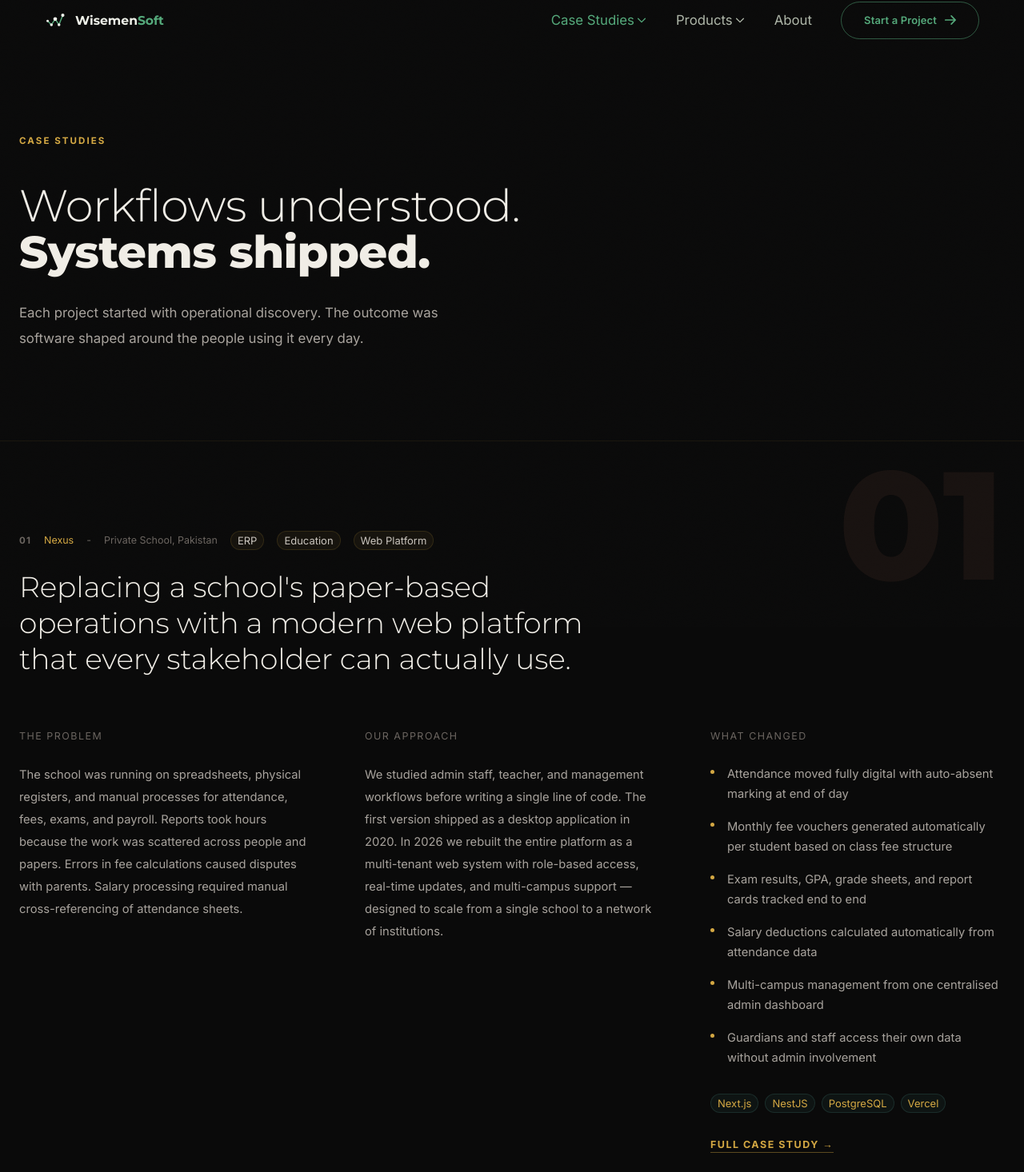
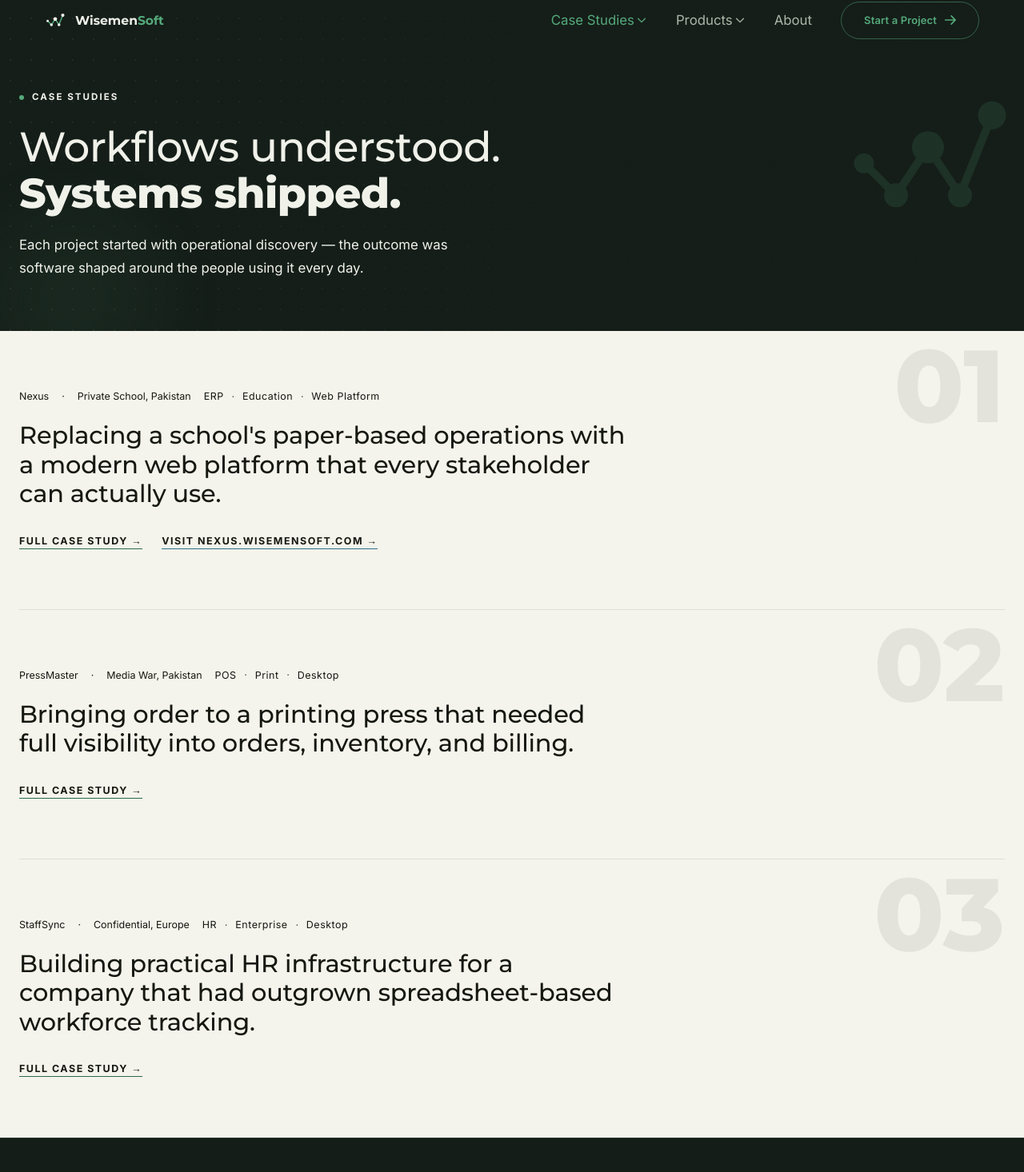
Before and after one commit to wasimakram516/wisemen-soft, a Next.js app: page /case-studies in a window 1280 px wide. Shown: the part 16-1482 px from the top of the page at 80% size. Built offline with nearby package versions, Linux system fonts and the light colour scheme; what @mui/material-nextjs would draw is missing.

Commit message:
feat(case-studies): shorten list intros and adopt PageBanner with stagger

```diff
--- a/app/case-studies/CaseStudiesClient.js
+++ b/app/case-studies/CaseStudiesClient.js
@@ -1,121 +1,89 @@
 'use client';
 
 import Link from 'next/link';
-import { Box, Chip, Container, Grid, Typography } from '@mui/material';
-import { motion } from 'framer-motion';
+import { Box, Container, Typography } from '@mui/material';
 import { cases } from './data';
-
-const MotionBox = motion.create(Box);
+import { TagList } from '@/components/Meta';
+import PageBanner from '@/components/PageBanner';
+import ThemeSection from '@/components/ThemeSection';
+import { Stagger, StaggerItem } from '@/components/motion/Reveal';
 
 export default function CaseStudiesPage() {
   return (
-    <Box sx={{ background: '#0A0A0A', minHeight: '100vh' }}>
-      <Box sx={{ pt: { xs: 18, md: 22 }, pb: { xs: 10, md: 14 }, borderBottom: '1px solid rgba(212,168,67,0.08)' }}>
-        <Container maxWidth="lg">
-          <MotionBox initial={{ opacity: 0 }} animate={{ opacity: 1 }} transition={{ duration: 0.5 }} sx={{ mb: 5 }}>
-            <Typography variant="caption" sx={{ color: '#D4A843', letterSpacing: '0.18em', textTransform: 'uppercase', fontSize: '0.72rem', fontWeight: 700 }}>
-              Case Studies
-            </Typography>
-          </MotionBox>
-          <MotionBox initial={{ opacity: 0, y: 24 }} animate={{ opacity: 1, y: 0 }} transition={{ duration: 0.7, ease: [0.16, 1, 0.3, 1] }}>
-            <Typography variant="h1" sx={{ fontSize: { xs: '2.35rem', md: '3.5rem' }, color: '#F0EDE6', mb: 4, lineHeight: 1.02, maxWidth: 760 }}>
-              <Box component="span" sx={{ fontWeight: 100 }}>Workflows understood. </Box>
-              <Box component="span" sx={{ fontWeight: 800 }}>Systems shipped.</Box>
-            </Typography>
-            <Typography variant="body1" sx={{ color: '#A8A39D', fontSize: '1.05rem', lineHeight: 1.9, maxWidth: 560 }}>
-              Each project started with operational discovery. The outcome was software shaped around the people using it every day.
-            </Typography>
-          </MotionBox>
-        </Container>
-      </Box>
+    <ThemeSection mode="light" as="div" sx={{ minHeight: '100vh' }}>
+      <PageBanner
+        eyebrow="Case Studies"
+        titleTop="Workflows understood."
+        titleBottom="Systems shipped."
+        description="Each project started with operational discovery — the outcome was software shaped around the people using it every day."
+        maxWidth={640}
+      />
 
       <Container maxWidth="lg">
         {cases.map((caseItem, index) => (
-          <MotionBox
+          <Box
             key={caseItem.product}
-            initial={{ opacity: 0, y: 30 }}
-            whileInView={{ opacity: 1, y: 0 }}
-            viewport={{ once: true }}
-            transition={{ duration: 0.6 }}
             sx={{
-              py: { xs: 10, md: 14 },
-              borderBottom: index < cases.length - 1 ? '1px solid rgba(212,168,67,0.08)' : 'none',
+              py: { xs: 7, md: 9 },
+              borderBottom: index < cases.length - 1 ? 1 : 0,
+              borderColor: 'divider',
               position: 'relative',
               overflow: 'hidden',
               transition: 'border-color 0.28s ease',
-              '&:hover': { borderBottomColor: 'rgba(193,110,90,0.22)' },
+              '&:hover': { borderColor: 'primary.main' },
             }}
           >
             <Typography
               aria-hidden
+              color="primary.main"
               sx={{
-                position: 'absolute', top: { xs: 0, md: 8 }, right: { xs: -2, md: 0 },
-                fontSize: { xs: '5rem', md: '12rem' }, fontWeight: 800,
-                color: 'rgba(193,110,90,0.08)', lineHeight: 1, userSelect: 'none',
+                position: 'absolute', top: { xs: 0, md: 4 }, right: { xs: -2, md: 0 },
+                fontSize: { xs: '4rem', md: '8rem' }, fontWeight: 800,
+                opacity: 0.07, lineHeight: 1, userSelect: 'none',
                 fontFamily: 'var(--font-display)', pointerEvents: 'none',
               }}
             >
               {caseItem.index}
             </Typography>
 
-            <Box sx={{ mb: 8, position: 'relative' }}>
-              <Box sx={{ display: 'flex', gap: 2, alignItems: 'center', mb: 3, flexWrap: 'wrap' }}>
-                <Typography sx={{ color: '#6B6560', fontSize: '0.72rem', fontWeight: 700, letterSpacing: '0.1em' }}>{caseItem.index}</Typography>
-                <Typography variant="caption" sx={{ color: '#D4A843' }}>{caseItem.product}</Typography>
-                <Typography variant="caption" sx={{ color: '#6B6560' }}>-</Typography>
-                <Typography variant="caption" sx={{ color: '#6B6560' }}>{caseItem.client}</Typography>
-                {caseItem.tags.map((tag) => (
-                  <Chip key={tag} label={tag} size="small" sx={{ background: 'rgba(212,168,67,0.06)', color: '#C8C3BC', border: '1px solid rgba(212,168,67,0.14)', transition: 'transform 0.2s ease, border-color 0.2s ease', '&:hover': { transform: 'translateY(-2px)', borderColor: 'rgba(212,168,67,0.34)' } }} />
-                ))}
-              </Box>
-              <Typography variant="h3" sx={{ fontSize: { xs: '1.6rem', md: '2.25rem' }, color: '#F0EDE6', lineHeight: 1.25, maxWidth: 760, fontWeight: 100 }}>
+            <Stagger delay={index * 0.06} stagger={0.08} sx={{ position: 'relative', maxWidth: 760 }}>
+              <StaggerItem sx={{ display: 'flex', gap: 2, alignItems: 'center', mb: 2.5, flexWrap: 'wrap' }}>
+                <Typography variant="caption" color="primary.main">{caseItem.product}</Typography>
+                <Typography variant="caption" color="text.disabled">·</Typography>
+                <Typography variant="caption" color="text.disabled">{caseItem.client}</Typography>
+                <TagList items={caseItem.tags} />
+              </StaggerItem>
+
+              <StaggerItem>
+                <Typography variant="h3" color="text.primary" sx={{ fontWeight: 500, mb: 2.5 }}>
                   {caseItem.title}
                 </Typography>
-            </Box>
+              </StaggerItem>
 
-            <Grid container spacing={{ xs: 6, md: 8 }} sx={{ position: 'relative' }}>
-              <Grid size={{ xs: 12, md: 4 }}>
-                <Typography variant="caption" sx={{ color: '#6B6560', letterSpacing: '0.12em', textTransform: 'uppercase', mb: 3, display: 'block' }}>The Problem</Typography>
-                <Typography variant="body2" sx={{ color: '#A8A39D', lineHeight: 1.9 }}>{caseItem.problem}</Typography>
-              </Grid>
-              <Grid size={{ xs: 12, md: 4 }}>
-                <Typography variant="caption" sx={{ color: '#6B6560', letterSpacing: '0.12em', textTransform: 'uppercase', mb: 3, display: 'block' }}>Our Approach</Typography>
-                <Typography variant="body2" sx={{ color: '#A8A39D', lineHeight: 1.9 }}>{caseItem.approach}</Typography>
-              </Grid>
-              <Grid size={{ xs: 12, md: 4 }}>
-                <Typography variant="caption" sx={{ color: '#6B6560', letterSpacing: '0.12em', textTransform: 'uppercase', mb: 3, display: 'block' }}>What Changed</Typography>
-                <Box sx={{ display: 'flex', flexDirection: 'column', gap: 2, mb: 4 }}>
-                  {caseItem.outcomes.map((outcome) => (
-                    <Box key={outcome} sx={{ display: 'flex', gap: 2, alignItems: 'flex-start', transition: 'transform 0.2s ease', '&:hover': { transform: 'translateX(4px)' } }}>
-                      <Box sx={{ width: 5, height: 5, borderRadius: '50%', background: '#D4A843', mt: 0.8, flexShrink: 0 }} />
-                      <Typography variant="body2" sx={{ color: '#A8A39D', lineHeight: 1.7 }}>{outcome}</Typography>
-                    </Box>
-                  ))}
-                </Box>
-                <Box sx={{ display: 'flex', gap: 1, flexWrap: 'wrap', mb: 3 }}>
-                  {caseItem.stack.map((s) => (
-                    <Chip key={s} label={s} size="small" sx={{ background: 'rgba(92,177,170,0.06)', color: '#D4A843', border: '1px solid rgba(92,177,170,0.16)', transition: 'transform 0.2s ease, border-color 0.2s ease', '&:hover': { transform: 'translateY(-2px)', borderColor: 'rgba(92,177,170,0.34)' } }} />
-                  ))}
-                </Box>
-                <Box sx={{ display: 'flex', flexDirection: 'column', gap: 1.5 }}>
+              <StaggerItem>
+                <Typography variant="body1" color="text.secondary" sx={{ mb: 3, maxWidth: 620 }}>
+                  {caseItem.intro}
+                </Typography>
+              </StaggerItem>
+
+              <StaggerItem sx={{ display: 'flex', gap: 3, alignItems: 'center', flexWrap: 'wrap' }}>
                 <Link href={`/case-studies/${caseItem.slug}`} style={{ textDecoration: 'none' }}>
-                    <Typography variant="caption" sx={{ color: '#D4A843', letterSpacing: '0.12em', textTransform: 'uppercase', fontWeight: 700, borderBottom: '1px solid rgba(212,168,67,0.4)', pb: 0.25 }}>
+                  <Typography variant="caption" color="primary.main" sx={{ letterSpacing: '0.12em', textTransform: 'uppercase', fontWeight: 700, borderBottom: 1, borderColor: 'primary.main', pb: 0.25 }}>
                     Full case study →
                   </Typography>
                 </Link>
                 {caseItem.link && (
                   <a href={caseItem.link} target="_blank" rel="noopener noreferrer" style={{ textDecoration: 'none' }}>
-                      <Typography variant="caption" sx={{ color: '#6DB87E', letterSpacing: '0.12em', textTransform: 'uppercase', fontWeight: 700, borderBottom: '1px solid rgba(109,184,126,0.4)', pb: 0.25 }}>
+                    <Typography variant="caption" color="info.main" sx={{ letterSpacing: '0.12em', textTransform: 'uppercase', fontWeight: 700, borderBottom: 1, borderColor: 'info.main', pb: 0.25 }}>
                       Visit {caseItem.link.replace('https://', '')} →
                     </Typography>
                   </a>
                 )}
+              </StaggerItem>
+            </Stagger>
           </Box>
-              </Grid>
-            </Grid>
-          </MotionBox>
         ))}
       </Container>
-    </Box>
+    </ThemeSection>
   );
 }
```
Lines whose indentation alone changed are shown as unchanged.
